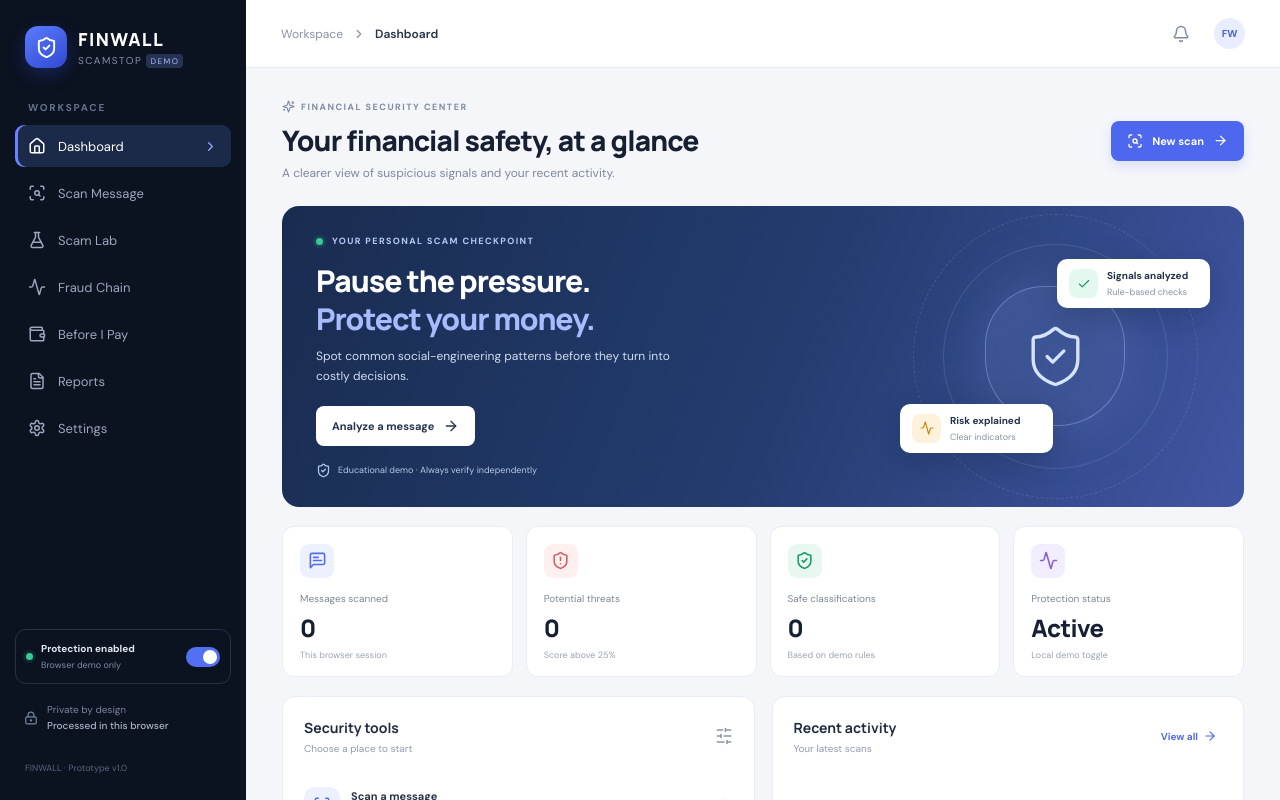
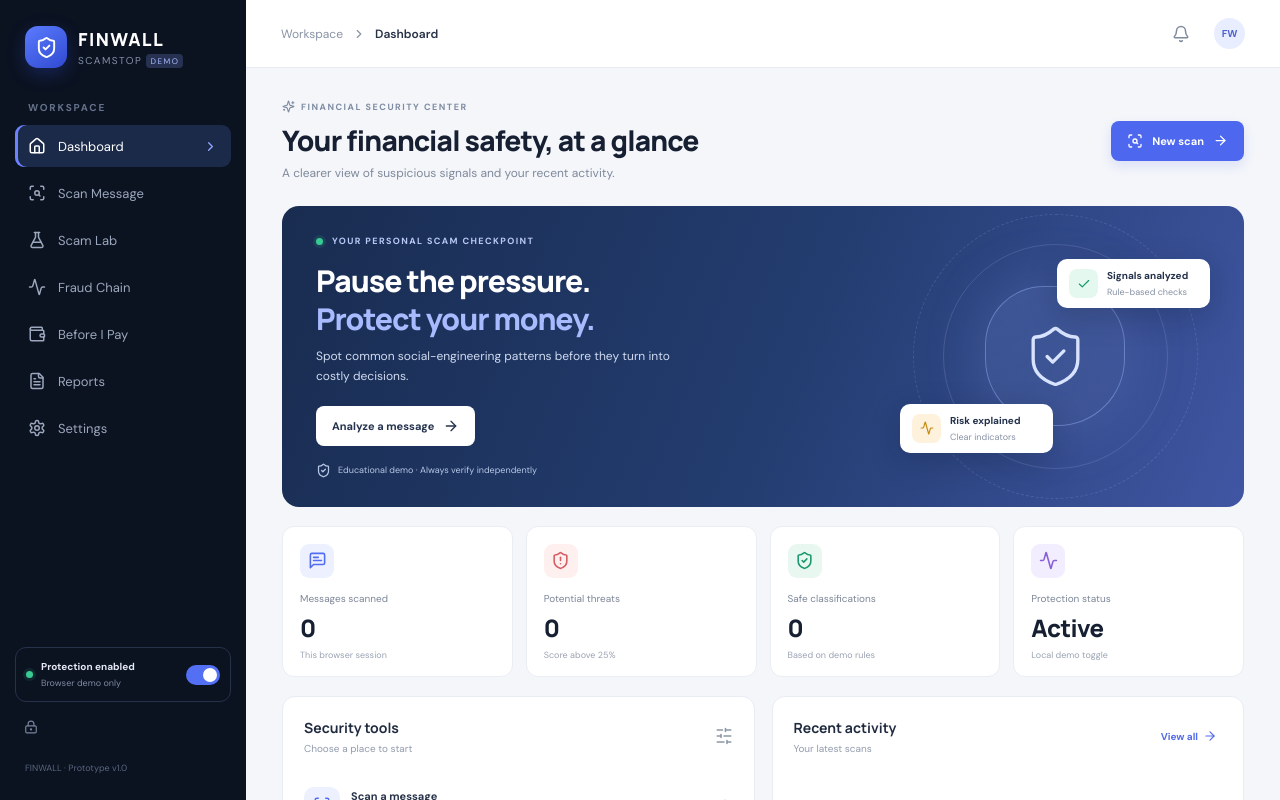
Before and after one commit to Prethish16/Software_Testing, a React (Vite) app: page / in a window 1280 px wide. Shown: the top 800 px of the page. Built offline with nearby package versions, Linux system fonts and the light colour scheme.

Commit message:
SCAMSTOP

```diff
--- a/src/App.tsx
+++ b/src/App.tsx
@@ -57,7 +57,7 @@ export default function App() {
       <div className="brand"><div className="brand-mark"><ShieldCheck size={23}/></div><div><b>FINWALL</b><span>SCAMSTOP <i>DEMO</i></span></div></div>
       <div className="workspace-label">WORKSPACE</div>
       <nav>{nav.map(({name,icon:Icon})=><button key={name} className={`nav-item ${page===name?'active':''}`} onClick={()=>{setPage(name);setNotice('');setError('');}}><Icon size={18}/><span>{name}</span>{name==='Reports'&&reports.length>0&&<em>{reports.length}</em>}{page===name&&<ChevronRight className="nav-arrow" size={15}/>}</button>)}</nav>
-      <div className="sidebar-bottom"><div className="protection-mini"><span className={`live-dot ${protection?'':'off'}`}/><div><b>{protection?'Protection enabled':'Protection paused'}</b><small>Browser demo only</small></div><button aria-label="Toggle protection" onClick={()=>setProtection(!protection)} className={`switch ${protection?'on':''}`}><span/></button></div><div className="privacy-note"><LockKeyhole size={14}/><span>Private by design<br/><b>Processed in this browser</b></span></div><div className="version">FINWALL · Prototype v1.0</div></div>
+      <div className="sidebar-bottom"><div className="protection-mini"><span className={`live-dot ${protection?'':'off'}`}/><div><b>{protection?'Protection enabled':'Protection paused'}</b><small>Browser demo only</small></div><button aria-label="Toggle protection" onClick={()=>setProtection(!protection)} className={`switch ${protection?'on':''}`}><span/></button></div><div className="privacy-note"><LockKeyhole size={14}/></div><div className="version">FINWALL · Prototype v1.0</div></div>
     </aside>
     <main className="main-area">
       <header className="topbar"><div className="breadcrumb"><span>Workspace</span><ChevronRight size={14}/><b>{page}</b></div><div className="top-actions"><span className="demo-label"></span><button className="icon-button" aria-label="Notifications" onClick={()=>setNotice('No new notifications in this demo.')}><Bell size={18}/></button><div className="avatar">FW</div></div></header>
```
